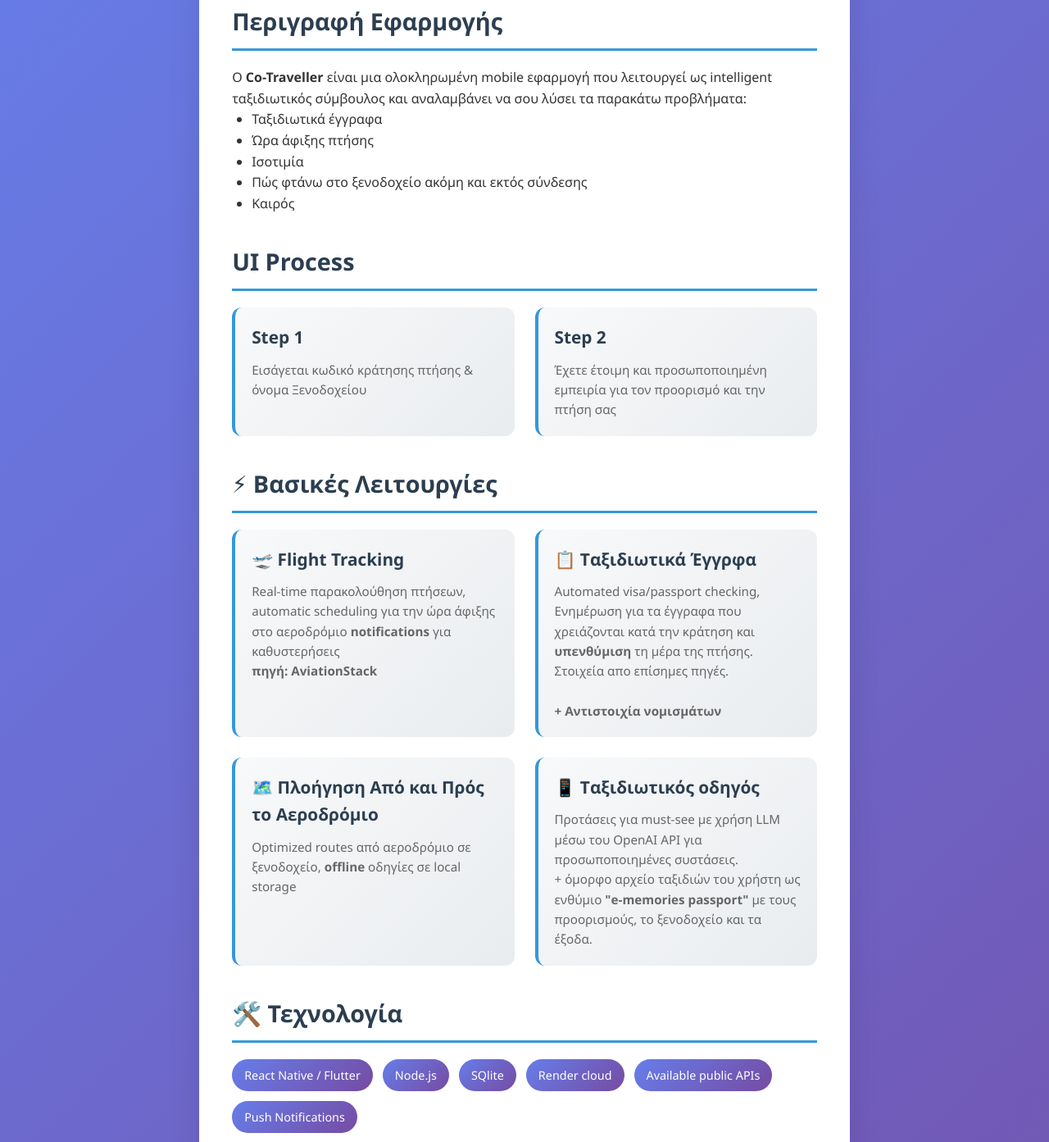
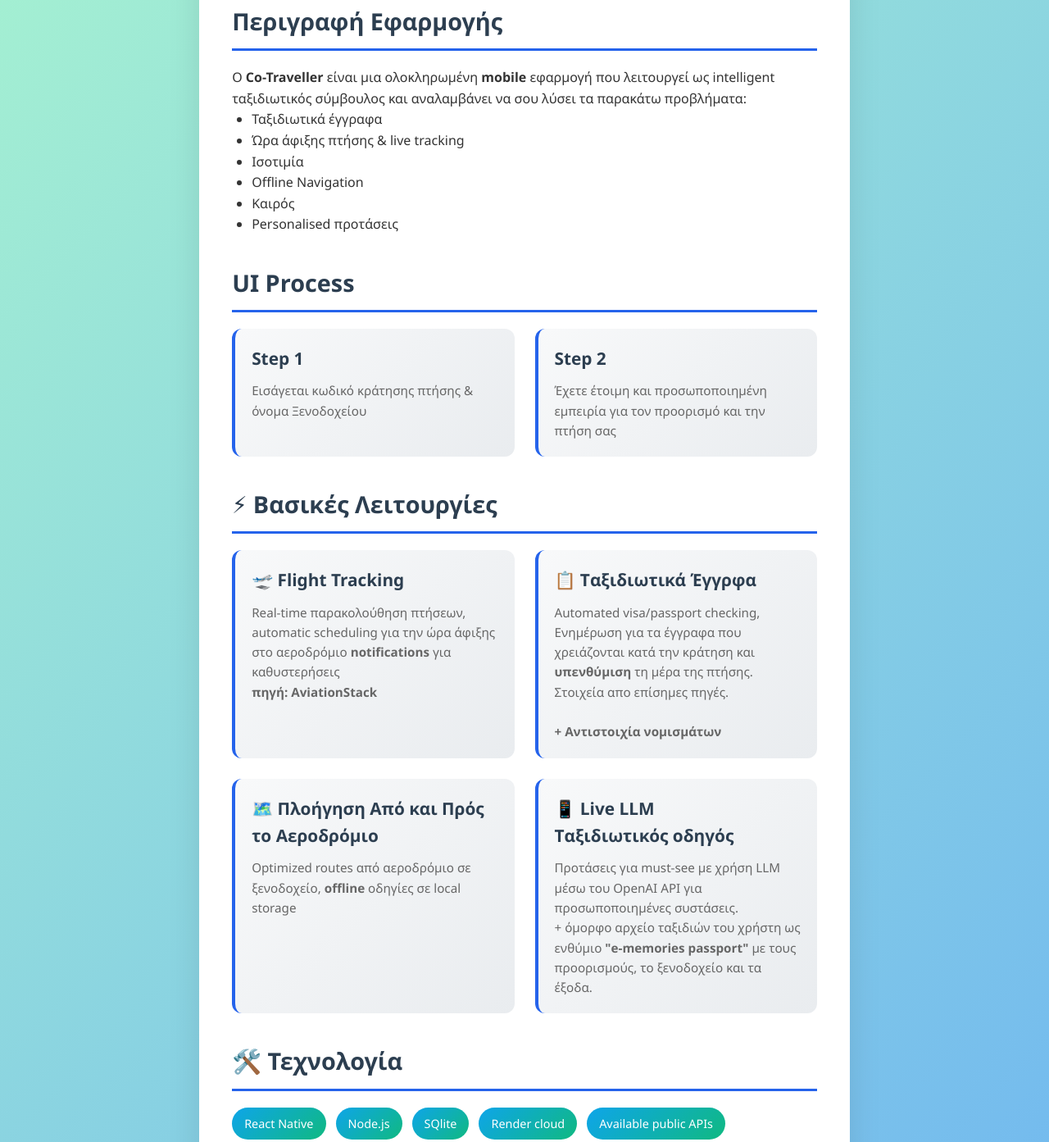
Before and after one commit to garachovitis/Co-traveller, a plain HTML site: page index.html in a window 1280 px wide. Shown: the part 219-1612 px from the top of the page at 82% size. Drawn offline with Linux system fonts and the light colour scheme.

Commit message:
some adds

```diff
--- a/index.html
+++ b/index.html
@@ -15,7 +15,7 @@
             font-family: 'Segoe UI', Tahoma, Geneva, Verdana, sans-serif;
             line-height: 1.6;
             color: #333;
-            background: linear-gradient(135deg, #667eea 0%, #764ba2 100%);
+            background: linear-gradient(135deg, #a7f3d0 0%, #60a5fa 100%);
             min-height: 100vh;
             padding: 20px;
         }
@@ -36,7 +36,7 @@
         }
 
         .header {
-            background: linear-gradient(135deg, #ff6b6b, #ee5a24);
+            background: linear-gradient(135deg, #0ea5e9, #10b981);
             color: white;
             padding: 30px;
             text-align: center;
@@ -104,7 +104,7 @@
             font-size: 1.8em;
             margin-bottom: 20px;
             padding-bottom: 10px;
-            border-bottom: 3px solid #3498db;
+            border-bottom: 3px solid #2563eb;
             position: relative;
         }
 
@@ -115,7 +115,7 @@
             left: 0;
             width: 0;
             height: 3px;
-            background: #e74c3c;
+            background: #10b981;
             transition: width 0.3s ease;
         }
 
@@ -134,7 +134,7 @@
             background: linear-gradient(135deg, #f8f9fa, #e9ecef);
             padding: 20px;
             border-radius: 12px;
-            border-left: 4px solid #3498db;
+            border-left: 4px solid #2563eb;
             transition: all 0.3s ease;
             position: relative;
             overflow: hidden;
@@ -179,7 +179,7 @@
         }
 
         .tech-item {
-            background: linear-gradient(135deg, #667eea, #764ba2);
+            background: linear-gradient(135deg, #0ea5e9, #10b981);
             color: white;
             padding: 8px 15px;
             border-radius: 20px;
@@ -221,7 +221,7 @@
             background: #f8f9fa;
             padding: 12px 18px;
             border-radius: 8px;
-            border-left: 3px solid #e74c3c;
+            border-left: 3px solid #10b981;
             font-size: 0.95em;
             transition: all 0.3s ease;
         }
@@ -232,7 +232,7 @@
         }
 
         .highlight {
-            background: linear-gradient(135deg, #ff6b6b, #ee5a24);
+            background: linear-gradient(135deg, #10b981, #2563eb);
             color: white;
             padding: 25px;
             border-radius: 12px;
@@ -284,7 +284,7 @@
             top: 0;
             bottom: 0;
             width: 2px;
-            background: linear-gradient(to bottom, #3498db, #e74c3c);
+            background: linear-gradient(to bottom, #2563eb, #10b981);
         }
 
         .timeline-item {
@@ -300,7 +300,7 @@
             top: 20px;
             width: 16px;
             height: 16px;
-            background: #3498db;
+            background: #2563eb;
             border-radius: 50%;
             border: 3px solid white;
             box-shadow: 0 2px 10px rgba(0,0,0,0.2);
@@ -344,14 +344,17 @@
         <div class="content">
             <div class="section">
                 <h2>Περιγραφή Εφαρμογής</h2>
-                <p>O <strong>Co-Traveller</strong> είναι μια ολοκληρωμένη mobile εφαρμογή που λειτουργεί ως intelligent ταξιδιωτικός σύμβουλος και αναλαμβάνει να σου λύσει τα παρακάτω προβλήματα:</p>
+                <p>O <strong>Co-Traveller</strong> είναι μια ολοκληρωμένη <strong>mobile</strong> εφαρμογή που λειτουργεί ως intelligent ταξιδιωτικός σύμβουλος και αναλαμβάνει να σου λύσει τα παρακάτω προβλήματα:</p>
                 <div style="padding-left: 1.5em;">
+                    <p> </p>
                     <ul>
+
                         <li>Ταξιδιωτικά έγγραφα</li>
-                        <li>Ώρα άφιξης πτήσης</li>
+                        <li>Ώρα άφιξης πτήσης & live tracking</li>
                         <li>Ισοτιμία</li>
-                        <li>Πώς φτάνω στο ξενοδοχείο ακόμη και εκτός σύνδεσης</li>
+                        <li>Offline Navigation</li>
                         <li>Καιρός</li>
+                        <li>Personalised προτάσεις</li>
                     </ul>
                 </div>
             </div>
@@ -386,7 +389,7 @@
                         <p>Optimized routes από αεροδρόμιο σε ξενοδοχείο, <strong>offline</strong> οδηγίες σε local storage </p>
                     </div>
                     <div class="feature-card">
-                        <h3>📱 Tαξιδιωτικός οδηγός</h3>
+                        <h3>📱 Live LLM <br>Tαξιδιωτικός οδηγός</h3>
                         <p>Προτάσεις για must-see με χρήση LLM μέσω του OpenAI API για προσωποποιημένες συστάσεις. <br>+ όμορφο αρχείο ταξιδιών του χρήστη ως ενθύμιο <strong>"e-memories passport"</strong> με τους προορισμούς, το ξενοδοχείο και τα έξοδα.</p>
                     </div>
                 </div>
@@ -395,7 +398,7 @@
             <div class="section">
                 <h2>🛠️ Τεχνολογία</h2>
                 <div class="tech-stack">
-                    <div class="tech-item">React Native / Flutter</div>
+                    <div class="tech-item">React Native</div>
                     <div class="tech-item">Node.js </div>
                     <div class="tech-item">SQlite</div>
                     <div class="tech-item">Render cloud</div>
@@ -437,11 +440,12 @@
                         <h3>🎯 Μαθησιακοί Στόχοι</h3>
             <ul style="list-style-type: '✔ '; padding-left: 1.2em; text-align: left;">
                 <li><strong>API integration & Data-driven UX</strong>: αξιοποίηση επίσημων APIs και προσωποποιημένων εμπειριών χρήστη</li>
+                <li><strong>Ενσωμάτωση LLM (OpenAI API)</strong>: χρήση γλωσσικών μοντέλων για προσωποποιημένο περιεχόμενο, βελτίωση UX και αξιοποίηση AI capabilities</li>
+
                 <li><strong>Πολυτροπική Αλληλεπίδραση</strong>: offline/online λειτουργίες, ειδοποιήσεις, χάρτες, real-time δεδομένα</li>
                 <li><strong>Full Stack Mobile Development</strong>: ανάπτυξη με React Native ή Flutter, Node.js & SQLite</li>
                 <li><strong>Feedback Loops</strong>: δυναμική προσαρμογή της εμπειρίας χρήστη βάσει εισροών</li>
                 <li><strong>Πλήρες Testing & Documentation</strong>: έλεγχοι λειτουργικότητας, usability testing, τεχνική τεκμηρίωση</li>
-                <li><strong>Ενσωμάτωση LLM (OpenAI API)</strong>: χρήση γλωσσικών μοντέλων για προσωποποιημένο περιεχόμενο, βελτίωση UX και αξιοποίηση AI capabilities</li>
             </ul>
     </div>
 </div>
```
